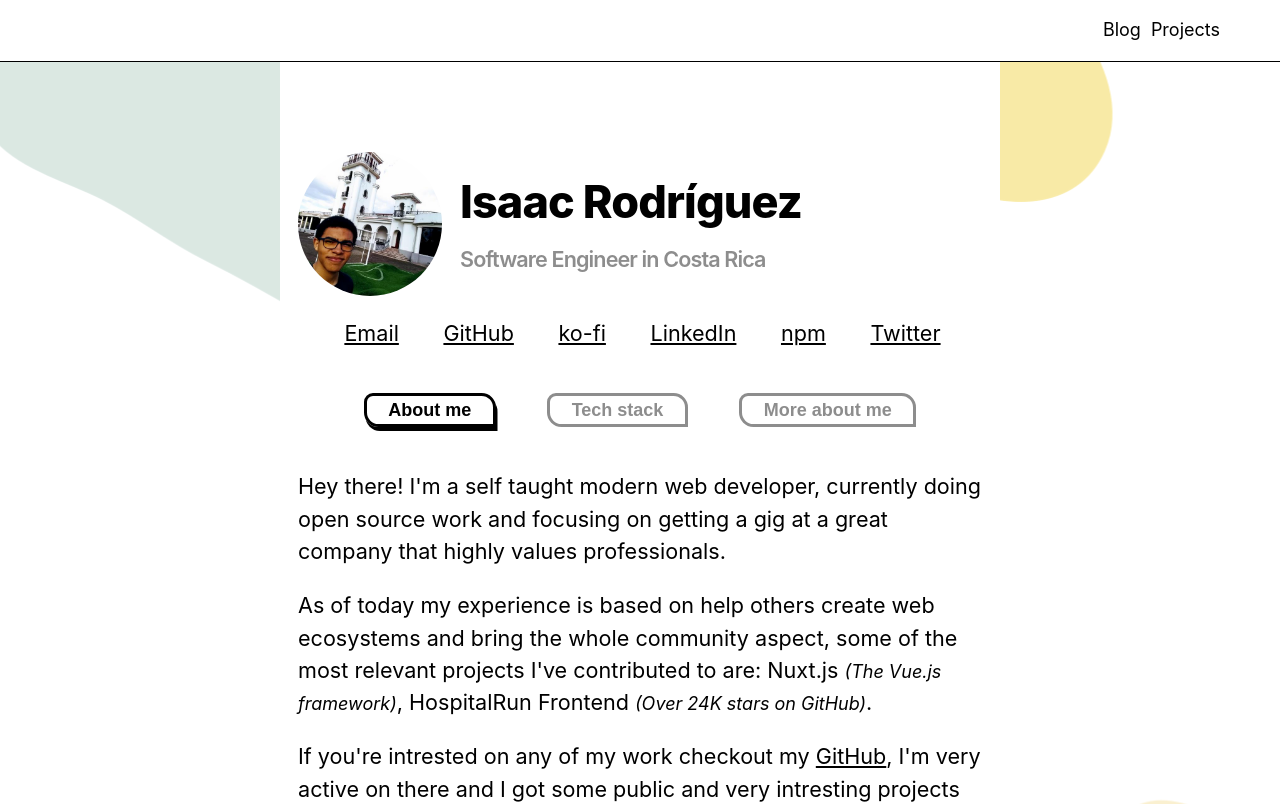
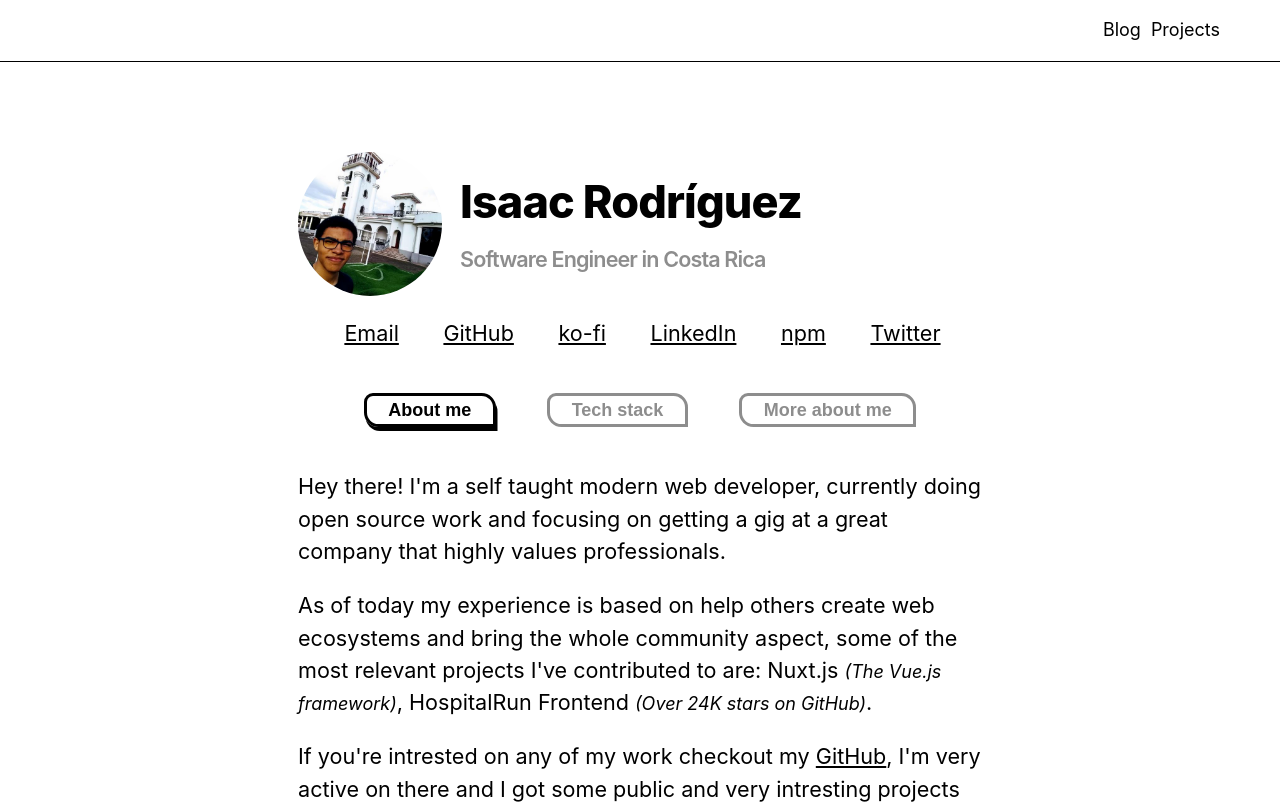
Before and after one commit to rodzy/2021, a Next.js app: page / in a window 1280 px wide. Shown: the top 804 px of the page. Built offline with nearby package versions, Linux system fonts and the light colour scheme.

Commit message:
Removed background

```diff
--- a/components/layout.module.css
+++ b/components/layout.module.css
@@ -13,7 +13,7 @@
     z-index: 0;
 }
 
-.insiderContainer::before{
+/* .insiderContainer::before{
     content: '';
     position: absolute;
     top: 0px;
@@ -24,7 +24,7 @@
     background-size: auto;
     opacity: 0.5;
     animation: coloring 200s infinite;
-}
+} */
 
 @-webkit-keyframes coloring {
     0% {
```
